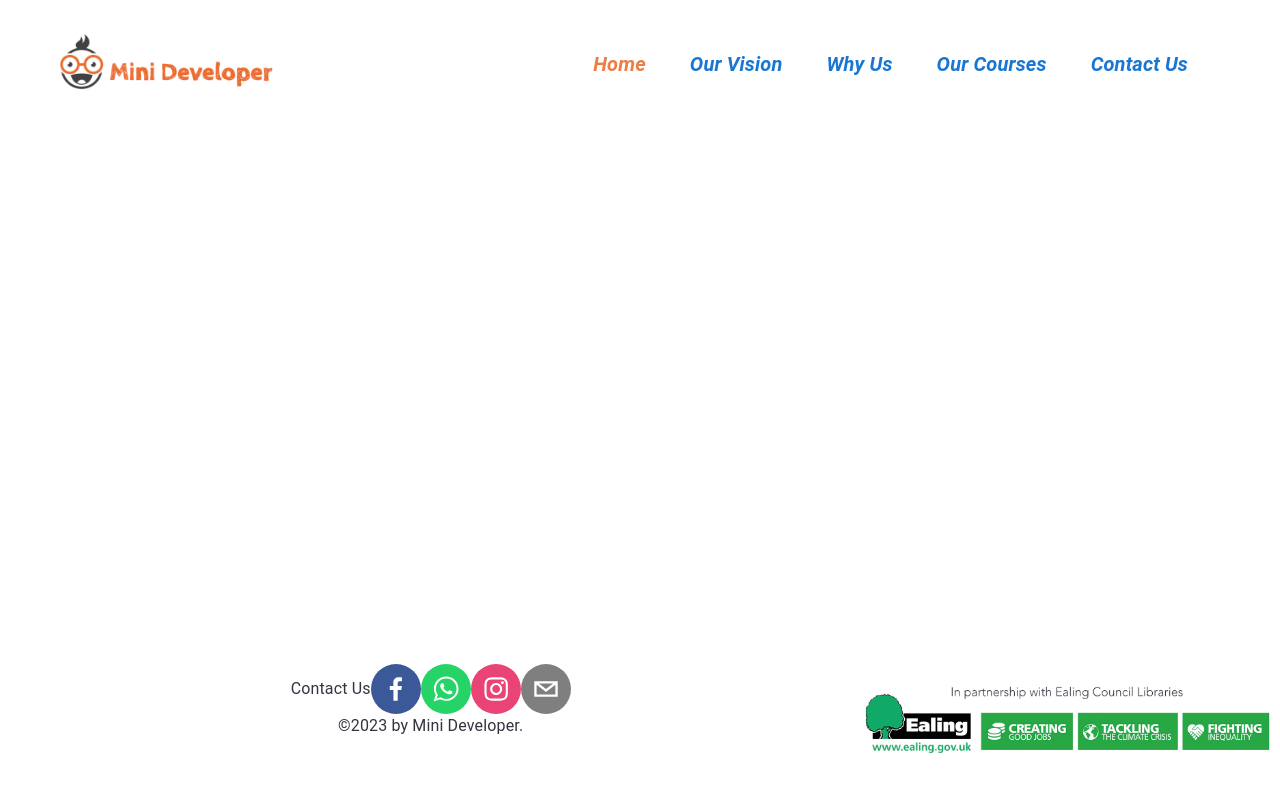
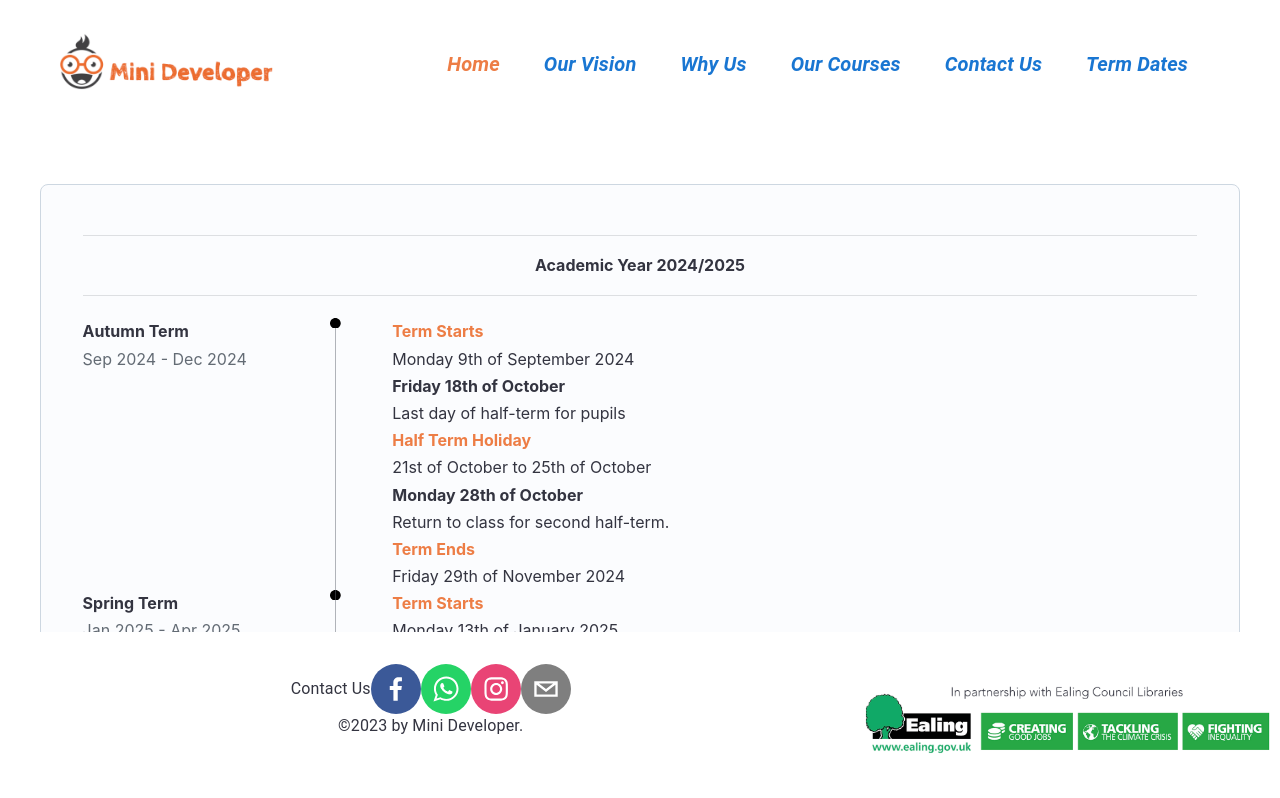
Before and after one commit to hebaarafat159/mini-developer-client, a React (Create React App) app: page /termdates in a window 1280 px wide. Shown: the top 798 px of the page. Built offline with nearby package versions, Linux system fonts and the light colour scheme.

Commit message:
create term dates page

```diff
--- a/src/App.css
+++ b/src/App.css
@@ -97,3 +97,18 @@
   color: #ed7d45;
   text-decoration: none;
 }
+
+@media (min-width: 600px) {
+  .Footer {
+    /* position: fixed; */
+    bottom: 0;
+    width: 100%;
+    height: auto;
+    display: flex;
+    align-items: flex-end;
+    justify-content: center;
+    background-color: white;
+    padding: .5vmin;
+    color: #333440;
+  }
+}
--- a/src/App.js
+++ b/src/App.js
@@ -11,6 +11,7 @@ import CourseDetails from './pages/CourseDetails';
 import WhyUsComponent from './components/WhyUsComponent';
 import OurVisionComponent from './components/OurVisionComponent';
 import ConfirmationPage from './pages/ConfirmationPage';
+import TermDates from './pages/TermDates';
 
 function App() {
   return (
@@ -27,6 +28,7 @@ function App() {
           <Route path="/contactus" element={<ContactUs />} />
           <Route path="/register/:courseId" element={<Register />} />
           <Route path="/confirmation" element={<ConfirmationPage />} />
+          <Route path="/termdates" element={<TermDates />} />
         </Routes>
       </div>
       <Footer />
--- a/src/components/HeaderComponent.js
+++ b/src/components/HeaderComponent.js
@@ -14,6 +14,7 @@ import HeaderDrawerComponent from './HeaderDrawerComponent'
 import HeaderMenuTabs from './HeaderMenuTabs'
 import OurVisionComponent from '../components/OurVisionComponent';
 import WhyUsComponent from '../components/WhyUsComponent';
+import TermDates from '../pages/TermDates'
 
 export default function HeaderComponent() {
     const theme = useTheme();
@@ -58,6 +59,12 @@ export default function HeaderComponent() {
             label: 'Contact Us',
             link: '/contactus',
             component: <ContactUs />
+        },
+        {
+            position: 5,
+            label: 'Term Dates',
+            link: '/termdates',
+            component: <TermDates />
         }
     ])
 
--- a/src/pages/TermDates.js
+++ b/src/pages/TermDates.js
@@ -0,0 +1,160 @@
+import { Card, Stack, List, Divider, Typography, ListItemDecorator, ListItemContent } from "@mui/joy";
+import { Grid } from "@mui/material";
+
+const termDates = [
+    {
+        title: 'Autumn Term',
+        duration: 'Sep 2024 - Dec 2024',
+        dates: [
+            {
+                startDate: 'Monday 9th of September 2024',
+                lastHalfTermDate: 'Friday 18th of October',
+                halfTermDuration: '21st of October to 25th of October',
+                startHalfTermDate: 'Monday 28th of October',
+                endDate: 'Friday 29th of November 2024'
+            }
+        ]
+    },
+    {
+        title: 'Spring Term',
+        duration: 'Jan 2025 - Apr 2025',
+        dates: [
+            {
+                startDate: 'Monday 13th of January 2025',
+                lastHalfTermDate: 'Friday 14th of February',
+                halfTermDuration: '17th of February to 21st of February',
+                startHalfTermDate: 'Monday 24th of February',
+                endDate: 'Friday 4th of April 2025'
+            }
+        ]
+    },
+    {
+        title: 'Summer Term',
+        duration: 'Apr 2025 - Jul 2025',
+        dates: [
+            {
+                startDate: 'Monday 28th of April 2025',
+                lastHalfTermDate: 'Friday 23rd of May',
+                halfTermDuration: '26th of May to 30th of May',
+                startHalfTermDate: 'Monday 2nd of June',
+                endDate: 'Friday 18th of July 2025'
+            }
+        ]
+    }
+]
+
+export default function TermDates() {
+    return (
+        <Card className='recent-blogs d-block'>
+            <Stack direction="column" spacing={2} sx={{ my: 1, padding: '2vw', flexGrow: 1 }}>
+
+                <Divider component="div" sx={{ my: 2 }} />
+                <Typography component="h2" variant='h2' style={{ color: '#333440', textAlign: 'center', fontWeight: 'bold' }}>
+                    Academic Year 2024/2025
+                </Typography>
+                <Divider component="div" sx={{ my: 2 }} />
+
+                <List sx={{ alignItems: 'center', display: 'flex', justifyContent: 'center' }}>
+                    {termDates.map((termDate, index) => (
+
+                        <Grid container columns={{ xs: 2, sm: 8, md: 12 }}>
+                            <Grid item xs={2} >
+                                <ListItemContent >
+                                    <Typography component="h5" variant='h6' style={{ color: '#333440', fontWeight: 'bold', padding: '1vmin auto' }}>{termDate.title}</Typography>
+                                    <Typography component="p" variant='p' style={{ color: '333440' }}>{termDate.duration}</Typography>
+                                </ListItemContent>
+                            </Grid>
+                            <Grid container xs={8} >
+                                <Grid item xs={2} >
+                                    <ListItemDecorator
+                                        sx={{
+                                            '&:before': {
+                                                content: '""',
+                                                position: 'absolute',
+                                                height: '100%',
+                                                width: '.2vmin',
+                                                bgcolor: 'divider',
+                                                // left: '1vmin',
+                                                top: '2vmin'
+                                            },
+                                            alignItems: 'center',
+                                            display: 'flex',
+                                            justifyContent: 'center'
+                                        }}>
+                                        <svg preserveAspectRatio="none" data-bbox="0 0 200 200" xmlns="http://www.w3.org/2000/svg" width="8%" height="8%" viewBox="0 0 200 200" role="presentation" aria-hidden="true" aria-label="">
+                                            <g>
+                                                <path d="M200 100c0 55.228-44.772 100-100 100S0 155.228 0 100 44.772 0 100 0s100 44.772 100 100z"></path>
+                                            </g>
+                                        </svg>
+                                    </ListItemDecorator>
+                                </Grid>
+                                <Grid item xs={8}>
+                                    {termDate.dates.map((date, index) => (
+                                        <ListItemContent>
+                                            <Typography component="h5" variant='h6' style={{ color: '#ed7d45', fontWeight: 'bold', padding: '1vmin auto' }}>Term Starts</Typography>
+                                            <Typography component="p" variant='p' style={{ color: '#333440' }}> {date.startDate}</Typography>
+
+                                            <Typography component="p" variant='p' style={{ color: '#333440', fontWeight: 'bold' }}>{date.lastHalfTermDate}</Typography>
+                                            <Typography component="p" variant='p' style={{ color: '#333440' }}>Last day of half-term for pupils</Typography>
+
+                                            <Typography component="h5" variant='h6' style={{ color: '#ed7d45', fontWeight: 'bold' }}>Half Term Holiday</Typography>
+                                            <Typography component="p" variant='p' style={{ color: '#333440' }}>{date.halfTermDuration}</Typography>
+
+                                            <Typography component="p" variant='p' style={{ color: '#333440', fontWeight: 'bold' }}>{date.startHalfTermDate}</Typography>
+                                            <Typography component="p" variant='p' style={{ color: '#333440' }}>Return to class for second half-term.</Typography>
+
+                                            <Typography component="h5" variant='h6' style={{ color: '#ed7d45', fontWeight: 'bold', padding: '1vmin auto' }}>Term Ends</Typography>
+                                            <Typography component="p" variant='p' style={{ color: '#333440' }}>{date.endDate}</Typography>
+                                        </ListItemContent>
+                                    ))}
+                                </Grid>
+                            </Grid>
+                        </Grid>
+                        // <Stack direction="row" spacing={2} sx={{ my: 1, padding: '2vw', flexGrow: 1 }}>
+
+                        //     <ListItemContent >
+                        //         <Typography level="title-sm">{termDate.title}</Typography>
+                        //         <Typography level="body-xs">{termDate.duration}</Typography>
+                        //     </ListItemContent>
+
+                        //     <ListItem key={index} sx={{ alignItems: 'baseline' }}>
+                        //         <ListItemDecorator
+                        //             sx={{
+                        //                 '&:before': {
+                        //                     content: '""',
+                        //                     position: 'absolute',
+                        //                     height: '100%',
+                        //                     width: '.2vmin',
+                        //                     bgcolor: 'divider',
+                        //                     left: 'calc(var(--ListItem-paddingLeft) + 1vmin)',
+                        //                     top: '10%',
+                        //                 },
+                        //             }}>
+                        //             <svg preserveAspectRatio="none" data-bbox="0 0 200 200" xmlns="http://www.w3.org/2000/svg" width="5%" height="5%" viewBox="0 0 200 200" role="presentation" aria-hidden="true" aria-label="">
+                        //                 <g>
+                        //                     <path d="M200 100c0 55.228-44.772 100-100 100S0 155.228 0 100 44.772 0 100 0s100 44.772 100 100z"></path>
+                        //                 </g>
+                        //             </svg>
+                        //             {/* <Avatar
+                        //                 src={experience.logo ? experience.logo : 'buildings.png'}
+                        //                 sx={{ '--Avatar-size': '4vmin' }} */}
+                        //             {/* /> */}
+                        //         </ListItemDecorator>
+                        //         {termDate.dates.map((date, index) => (
+                        //             <ListItemContent>
+                        //                 <Typography level="title-sm">{date.startDate}</Typography>
+                        //                 <Typography level="title-sm">{date.lastHalfTermDate}</Typography>
+                        //                 <Typography level="title-sm">{date.halfTermDuration}</Typography>
+                        //                 <Typography level="title-sm">{date.startHalfTermDate}</Typography>
+                        //                 <Typography level="title-sm">{date.endDate}</Typography>
+                        //             </ListItemContent>
+                        //         ))}
+                        //     </ListItem>
+                        // </Stack>
+                    ))}
+                </List>
+
+            </Stack>
+        </Card>
+    );
+}
```
